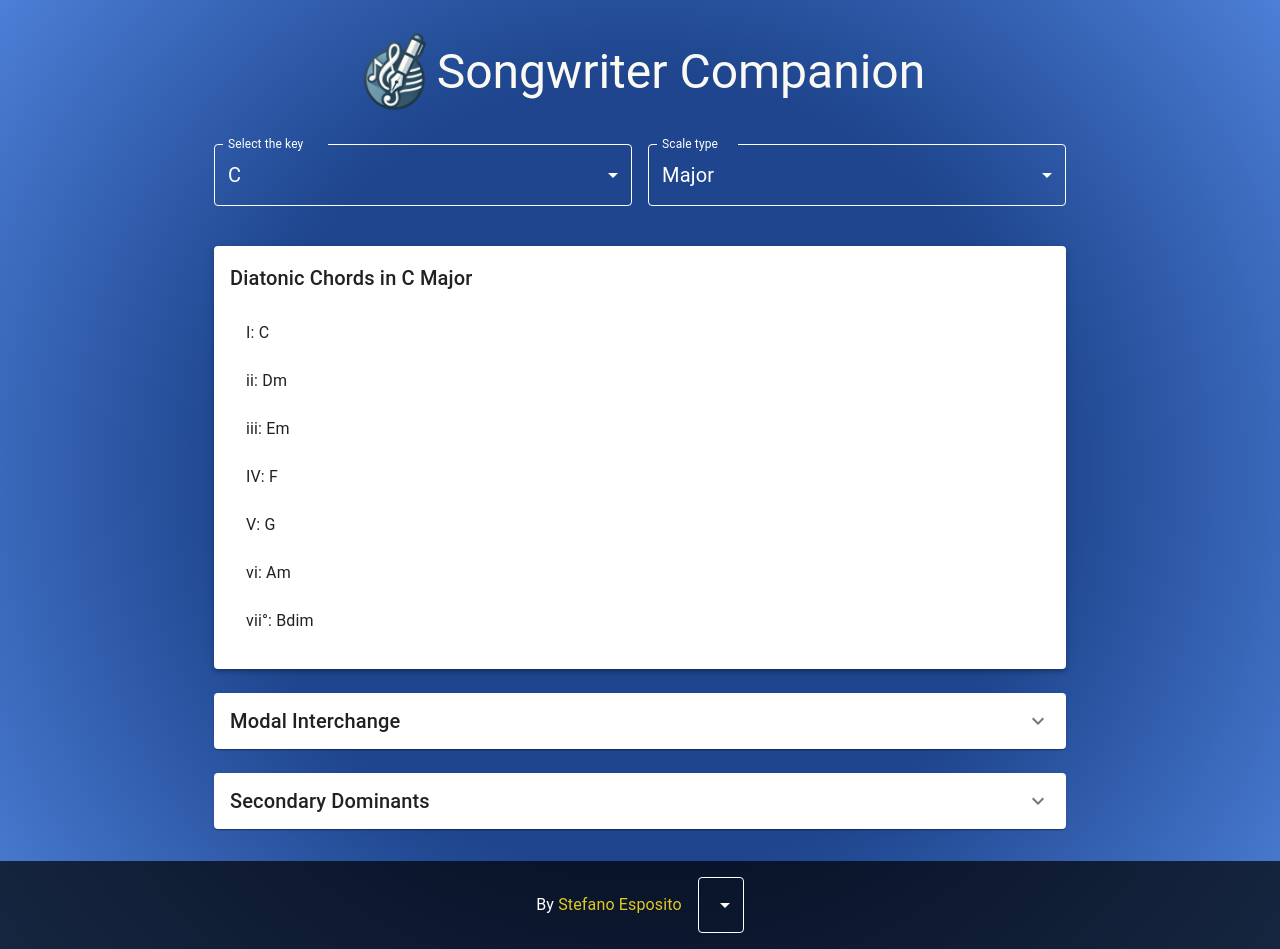
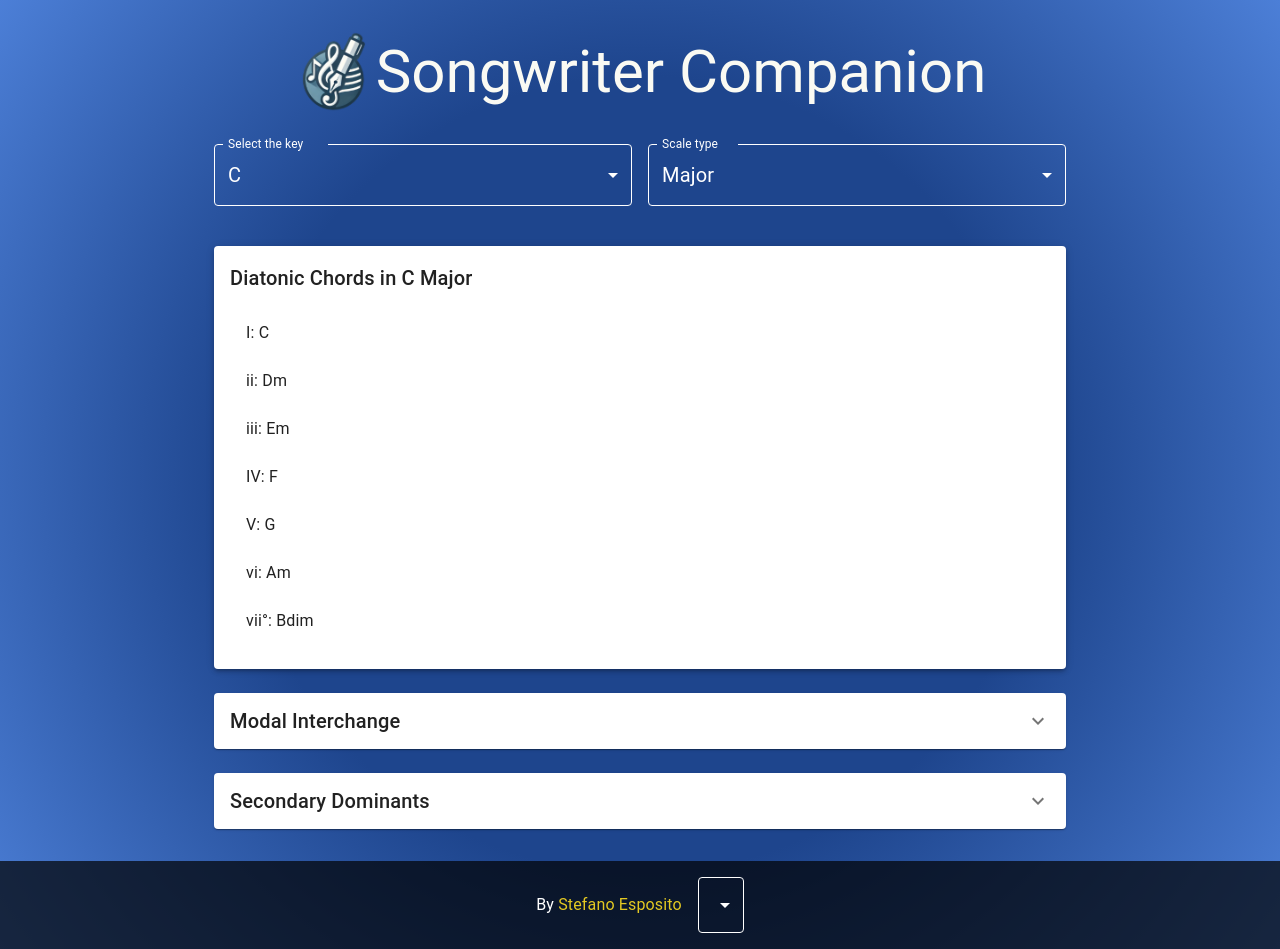
Before and after one commit to stefanoesposito/songwritercompanion, a React (Create React App) app: page / in a window 1280 px wide. Built offline with nearby package versions, Linux system fonts and the light colour scheme.

Commit message:
logo and name size

```diff
--- a/src/App.js
+++ b/src/App.js
@@ -49,14 +49,15 @@ function App() {
                 >
                     <img
                         src={Logo}
-                        width={isMobile ? 70 : 80}
+                        width={isMobile ? 50 : 80}
                         alt={t('songwriterCompanion')}
                     />
                     <Typography
                         variant={isMobile ? 'h4' : 'h3'}
-                        component="h1"
+                        component="h3"
                         align={'center'}
                         color={'#fafaf3'}
+                        fontSize={isMobile ? 24 : 60}
                     >
                         Songwriter Companion
                     </Typography>
```
